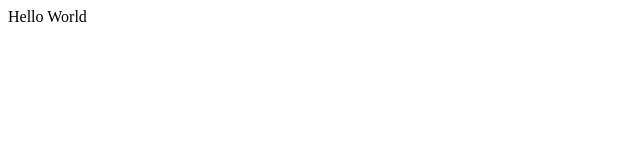
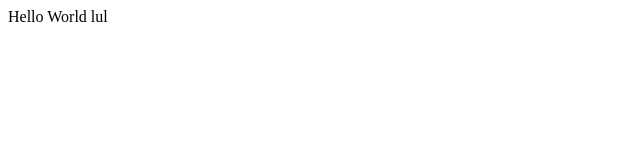
Before and after one commit to LksWllmnn/Softwaredesign_SoSe21, a plain HTML site: page index.html in a window 1280 px wide. Shown: the full height of the page, 0-640 px from the left. Drawn offline with Linux system fonts and the light colour scheme.

Commit message:
test1---shit

```diff
--- a/index.html
+++ b/index.html
@@ -8,5 +8,6 @@
 </head>
 <body>
     Hello World
+    lul
 </body>
 </html>
```
